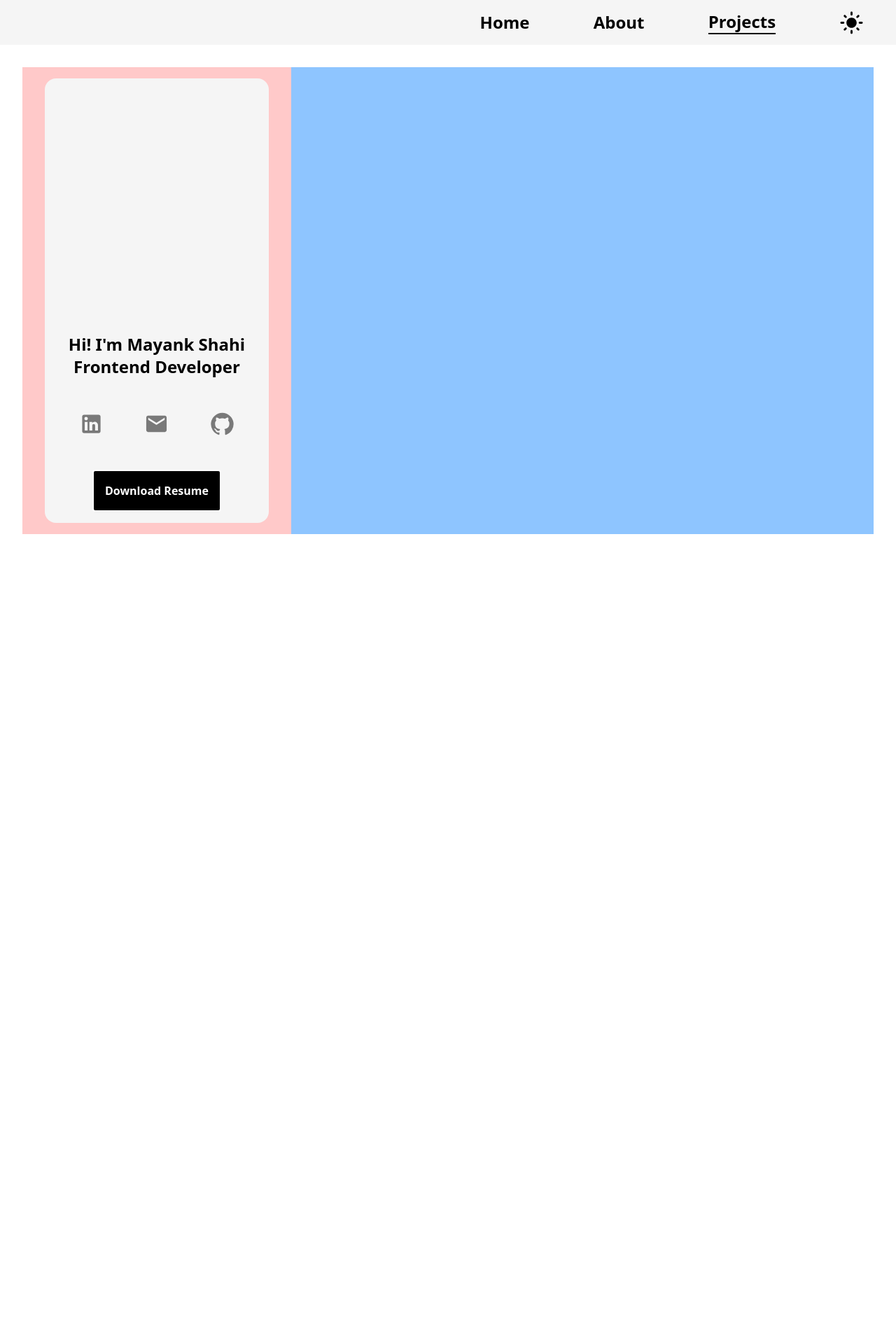
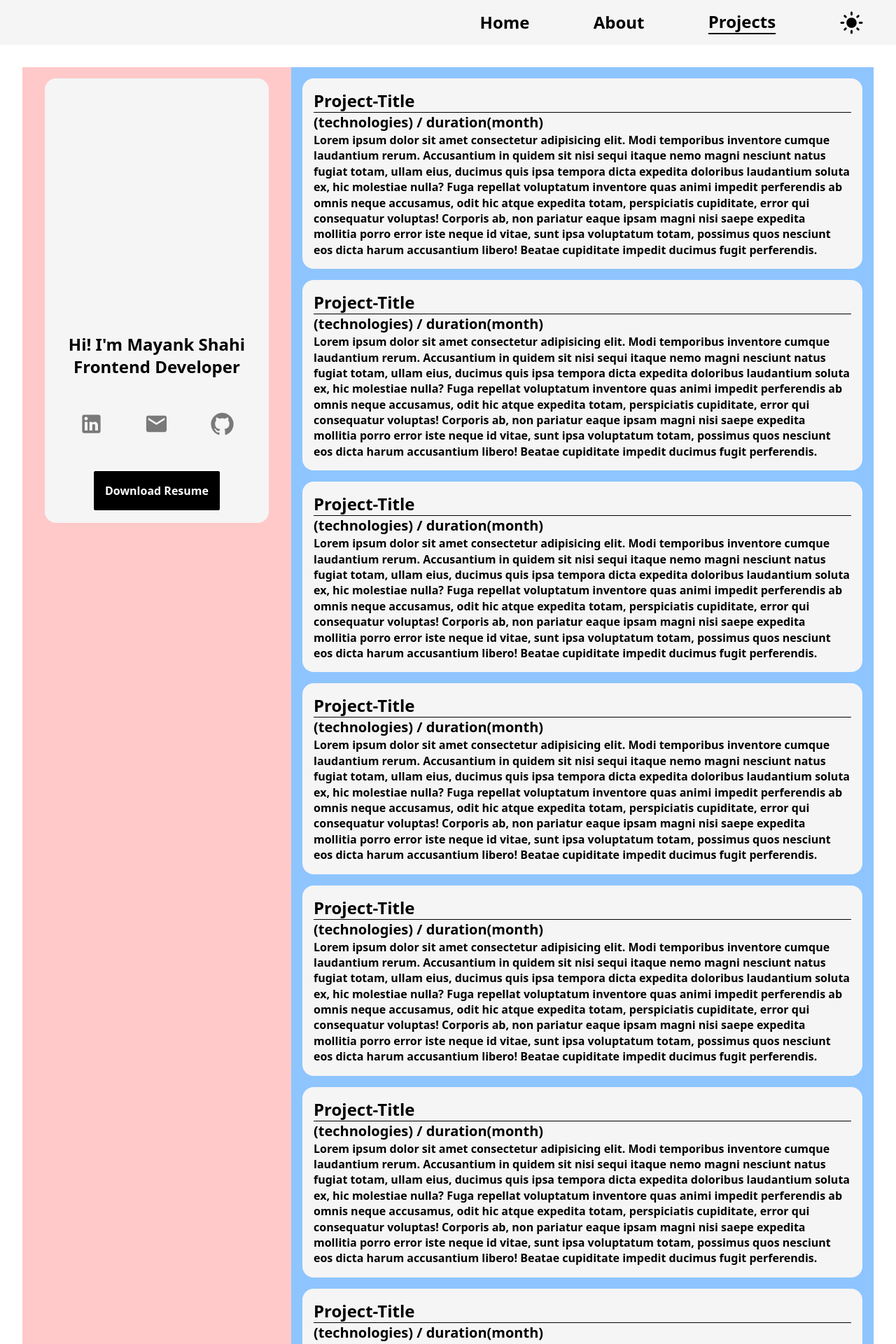
Before and after one commit to shahimayank10/Portfolio, a React (Vite) app: page /projects in a window 1280 px wide. Shown: the top 1920 px of the page at 70% size. Before the commit the page ends 800 px from the top, so only its background shows below. Built offline with nearby package versions, Linux system fonts and the light colour scheme.

Commit message:
project-box created

```diff
--- a/src/Components/About.jsx
+++ b/src/Components/About.jsx
@@ -31,12 +31,13 @@ const About = () => {
                       <h1 className='text-2xl uppercase font-extrabold'>Myself</h1>
 
                       <br />
-                    Hi, I'm Mayank Shahi, a passionate front-end developer with a keen interest in crafting engaging and user-friendly web experiences. Proficient in JavaScript and experienced in building responsive web applications using React.js.
+                    <h3>Hi, I'm Mayank Shahi, a passionate front-end developer with a keen interest in crafting engaging and user-friendly web experiences. Proficient in JavaScript and experienced in building responsive web applications using React.js.
                     <br />
                     I have a solid foundation in front-end technologies like HTML and CSS and am well-versed in modern design frameworks including Bootstrap and Tailwind CSS. Additionally, I have hands-on experience with C++, which strengthens my problem-solving abilities.
                     <br />
                     My goal is to create intuitive and efficient web interfaces that enhance user experiences. I’m constantly learning and exploring new technologies to stay updated in the ever-evolving world of web development.
-                    </div>
+                   </h3>
+                     </div>
 
                   <div id='skills' className='w-full h-auto p-4 rounded-2xl bg-[#F5F5F5]'>
                   <h1 className='text-2xl uppercase font-extrabold'>Skills</h1>
--- a/src/Components/Navbar.jsx
+++ b/src/Components/Navbar.jsx
@@ -25,8 +25,8 @@ const Navbar = () => {
 
     <div className='md:w-1/2 sm:w-full flex items-center sm:justify-around md:justify-around'>
     <NavLink to="/" className={linkClass}>Home</NavLink>
-    <NavLink to="/about" className={linkClass}>About</NavLink>
-    <NavLink to="/projects" className={linkClass}>Projects</NavLink>
+    <NavLink to="/about"  className={linkClass}>About</NavLink>
+    <NavLink to="/projects"  className={linkClass}>Projects</NavLink>
     <div onClick={()=>setMode(()=>!mode)} className="cursor-pointer">
       {mode?(<LightModeIcon  fontSize="large"/>):(<DarkModeIcon  fontSize="large"/>)}
     </div>
--- /dev/null
+++ b/src/Components/Projectbox.jsx
@@ -0,0 +1,15 @@
+import React from 'react'
+
+const Projectbox = () => {
+  return (
+    <div  className='w-full h-auto p-4 rounded-2xl bg-[#F5F5F5]'>
+      <h1 className='text-2xl font-bold'>Project-Title</h1>
+      <hr />
+      <h3>(technologies) / duration(month) </h3>
+      <p className='text-[1rem]'>Lorem ipsum dolor sit amet consectetur adipisicing elit. Modi temporibus inventore cumque laudantium rerum. Accusantium in quidem sit nisi sequi itaque nemo magni nesciunt natus fugiat totam, ullam eius, ducimus quis ipsa tempora dicta expedita doloribus laudantium soluta ex, hic molestiae nulla? Fuga repellat voluptatum inventore quas animi impedit perferendis ab omnis neque accusamus, odit hic atque expedita totam, perspiciatis cupiditate, error qui consequatur voluptas! Corporis ab, non pariatur eaque ipsam magni nisi saepe expedita mollitia porro error iste neque id vitae, sunt ipsa voluptatum totam, possimus quos nesciunt eos dicta harum accusantium libero! Beatae cupiditate impedit ducimus fugit perferendis.</p>
+
+    </div>
+  )
+}
+
+export default Projectbox
--- a/src/Components/Projects.jsx
+++ b/src/Components/Projects.jsx
@@ -1,5 +1,6 @@
 import React from 'react'
 import Cardinfo from './Cardinfo'
+import Projectbox from './Projectbox'
 
 const Projects = () => {
   return (
@@ -11,7 +12,14 @@ const Projects = () => {
                   </div>
 
                   <div id='right' className='w-full bg-blue-300 h-auto text-xl flex flex-col gap-4 font-bold p-4 '>
-
+                 <Projectbox/>
+                 <Projectbox/>
+                 <Projectbox/>
+                 <Projectbox/>
+                 <Projectbox/>
+                 <Projectbox/>
+                 <Projectbox/>
+                 <Projectbox/>
                   </div>
 
             </div>
```
